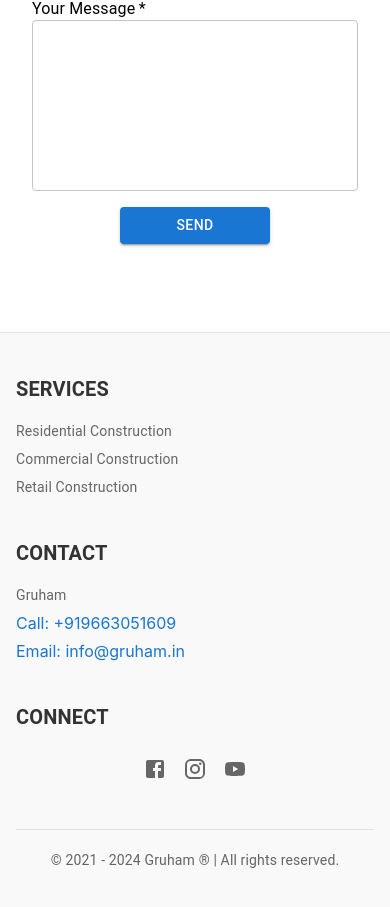
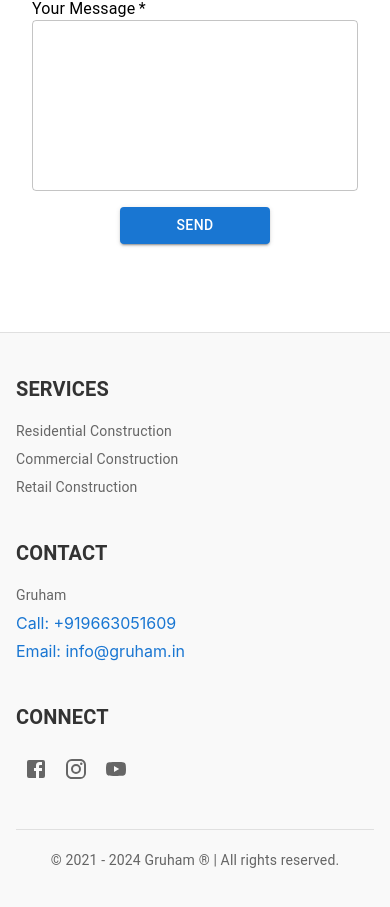
Before and after one commit to Rudreshcg/gruham, a React (Create React App) app: page /contact in a window 390 px wide. Shown: the part 1065-1972 px from the top of the page. Built offline with nearby package versions, Linux system fonts and the light colour scheme; the HTML template or start-up script is replaced by a standard one.

Commit message:
Updated style in footer and contact page

```diff
--- a/src/components/Contact.tsx
+++ b/src/components/Contact.tsx
@@ -114,7 +114,7 @@ const Contact: React.FC = () => {
 
   return (
     <Box sx={{ width: '100%', py: 9, backgroundColor: 'white', minHeight: '100vh' }}>
-      <Grid container spacing={2} justifyContent="center" alignItems="flex-start" sx={{ flexDirection: { xs: 'column', md: 'row' }, rowGap: 2, columnGap: 2, maxWidth: '1200px', width: '100%', mx: 'auto' }}>
+      <Grid container spacing={2} justifyContent="center" alignItems="flex-start" sx={{ flexDirection: { xs: 'column', md: 'row' }, rowGap: 2, columnGap: 2, maxWidth: '1200px', width: '100%', mx: 'auto', flexWrap: 'nowrap' }}>
         <Grid item xs={12} md={7} lg={6} sx={{ textAlign: 'center', px: isMobile ? 2 : 4, width: '100%' }}>
           <Box>
             <Typography variant="h5" sx={{ mb: 2 }}>
--- a/src/components/Footer.tsx
+++ b/src/components/Footer.tsx
@@ -102,7 +102,7 @@ const Footer: React.FC = () => {
             <Typography variant="h6" sx={{ mb: 2, fontWeight: 'bold', color: '#333' }}>
               CONNECT
             </Typography>
-            <Box sx={{ display: 'flex', justifyContent: isMobile ? 'center' : 'flex-start' }}>
+            <Box sx={{ display: 'flex', justifyContent: 'flex-start' }}>
               <IconButton href="https://www.facebook.com" target="_blank" rel="noopener" sx={{ color: '#666' }}>
                 <FacebookIcon />
               </IconButton>
```
